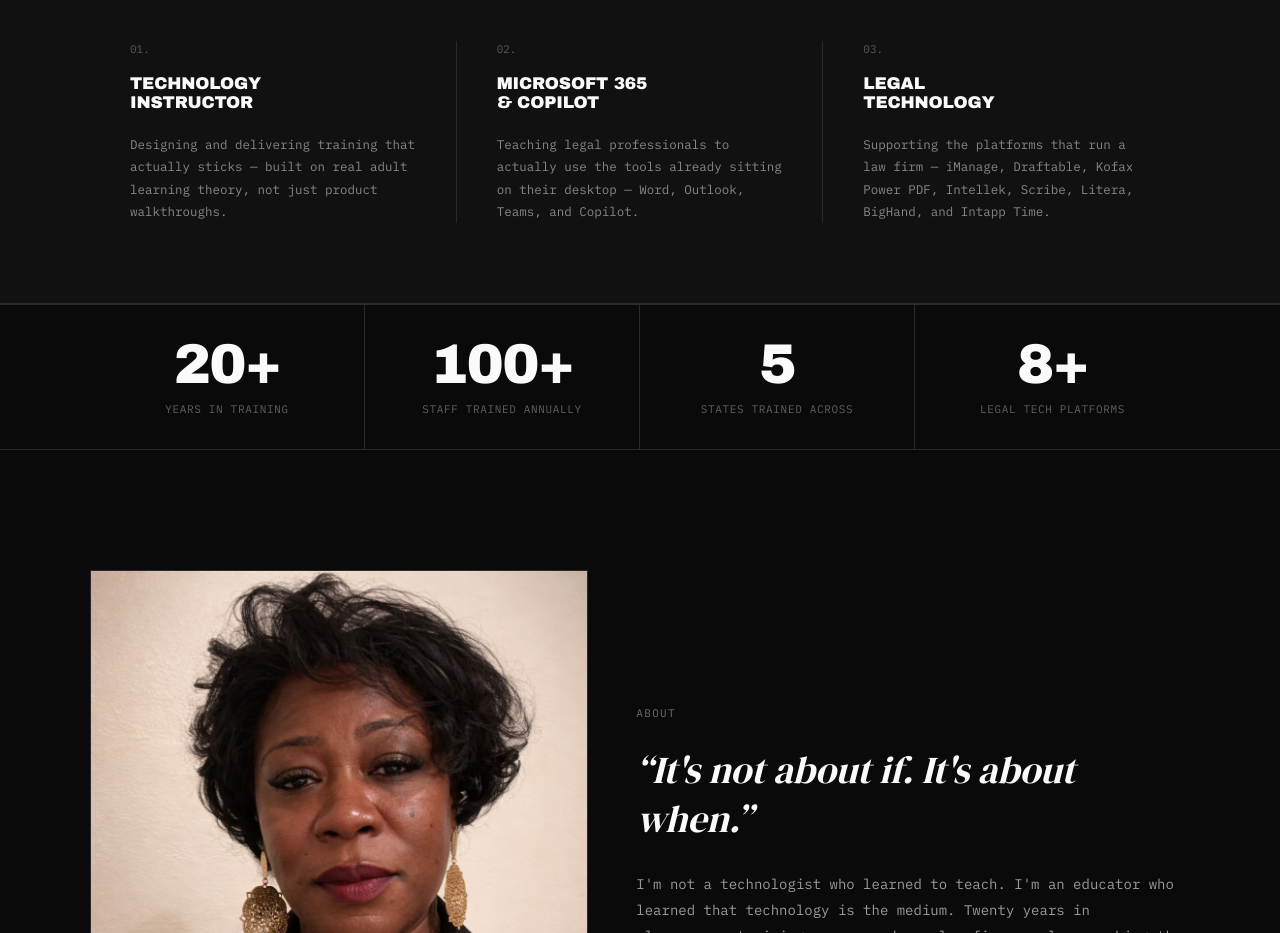
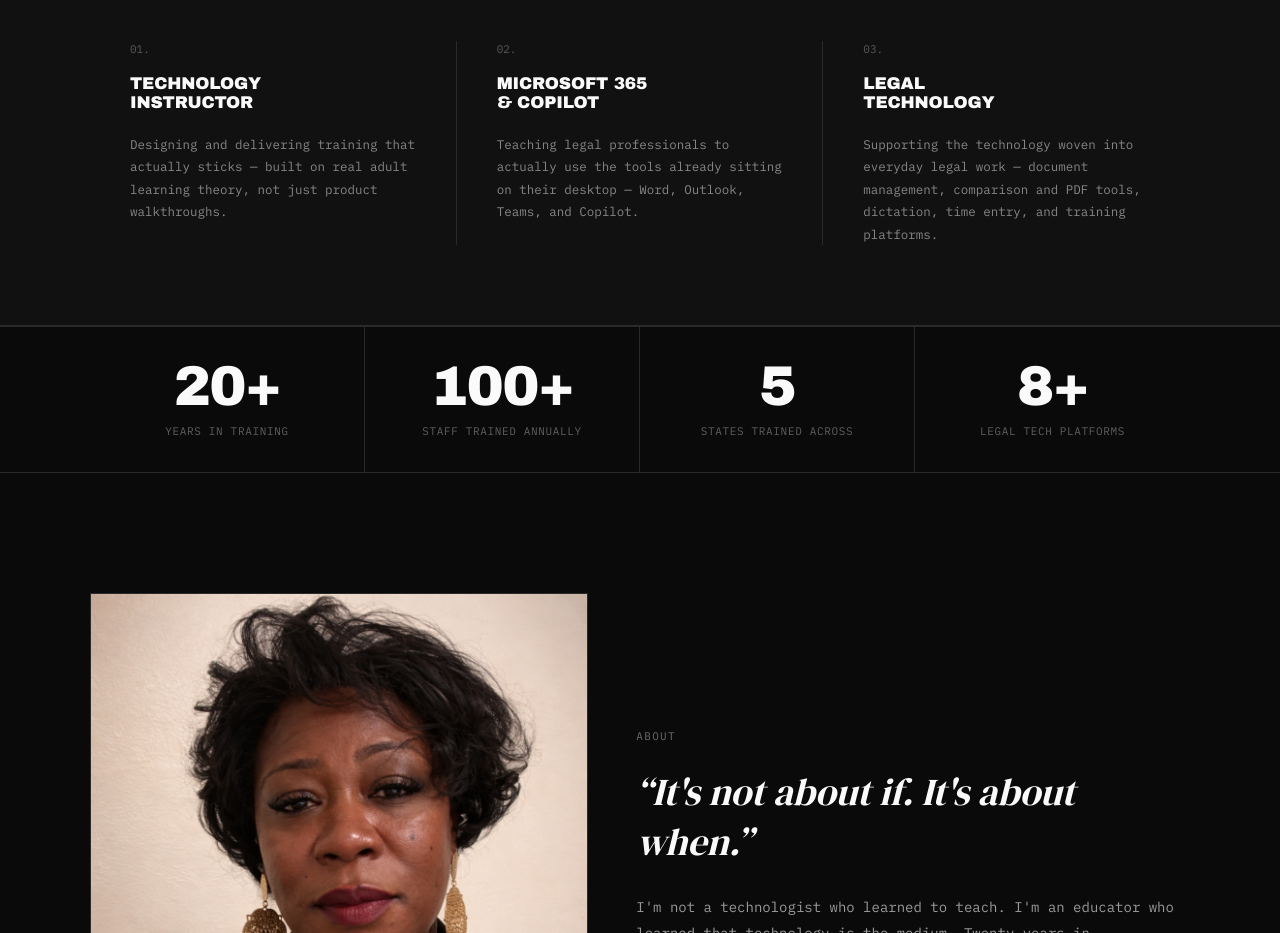
Before and after one commit to niquewill/moniquehawkins-com, a Next.js app: page / in a window 1280 px wide. Shown: the part 840-1773 px from the top of the page. Built offline with nearby package versions, Linux system fonts and the light colour scheme.

Commit message:
Add web-design to sitemap, generalize platform list, remove placeholder token

```diff
--- a/app/about/AboutClient.tsx
+++ b/app/about/AboutClient.tsx
@@ -300,8 +300,9 @@ export default function AboutPage() {
               That means Microsoft 365: Word&apos;s advanced features, styles, document automation,
               track changes, and the features that save legal professionals hours every week. It
               means Copilot for Microsoft 365 and the workflows it enables across the legal
-              environment. It means platforms like Intellek, iManage, Draftable, Kofax Power PDF,
-              Scribe, Litera, BigHand, and Intapp Time.
+              environment. And it means the technology woven into every part of a legal
+              workflow: document management, document comparison, PDF editing, dictation, time
+              entry, and the learning platforms that help people keep up.
             </p>
 
             <p style={pStyle}>
--- a/app/components/Positioning.tsx
+++ b/app/components/Positioning.tsx
@@ -13,7 +13,7 @@ export default function Positioning() {
     {
       num: '03.',
       title: 'LEGAL\nTECHNOLOGY',
-      desc: 'Supporting the platforms that run a law firm — iManage, Draftable, Kofax Power PDF, Intellek, Scribe, Litera, BigHand, and Intapp Time.',
+      desc: 'Supporting the technology woven into everyday legal work — document management, comparison and PDF tools, dictation, time entry, and training platforms.',
     },
   ]
 
--- a/app/layout.tsx
+++ b/app/layout.tsx
@@ -62,8 +62,11 @@ export const metadata: Metadata = {
     follow: true,
     googleBot: { index: true, follow: true, 'max-image-preview': 'large', 'max-snippet': -1 },
   },
-  // Paste your token from Google Search Console (Settings → Ownership verification → HTML tag)
-  verification: { google: 'PASTE_SEARCH_CONSOLE_TOKEN' },
+  // Google Search Console token is read from the Vercel environment variable
+  // NEXT_PUBLIC_GOOGLE_SITE_VERIFICATION. If it isn't set, no tag is output.
+  ...(process.env.NEXT_PUBLIC_GOOGLE_SITE_VERIFICATION
+    ? { verification: { google: process.env.NEXT_PUBLIC_GOOGLE_SITE_VERIFICATION } }
+    : {}),
 }
 
 const businessSchema = {
--- a/app/sitemap.ts
+++ b/app/sitemap.ts
@@ -10,6 +10,7 @@ export default function sitemap(): MetadataRoute.Sitemap {
     { path: '/methodology', priority: 0.8, freq: 'monthly' },
     { path: '/work', priority: 0.7, freq: 'monthly' },
     { path: '/insights', priority: 0.7, freq: 'monthly' },
+    { path: '/web-design', priority: 0.7, freq: 'monthly' },
     { path: '/contact', priority: 0.6, freq: 'yearly' },
   ]
   return routes.map((r) => ({
```
